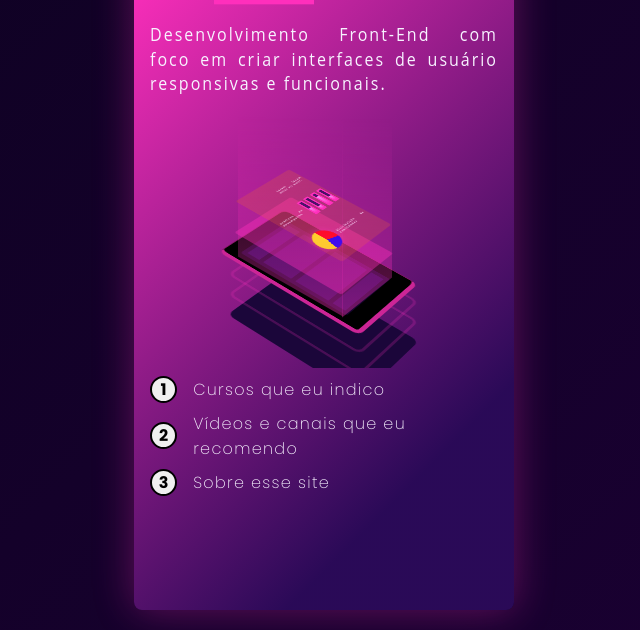
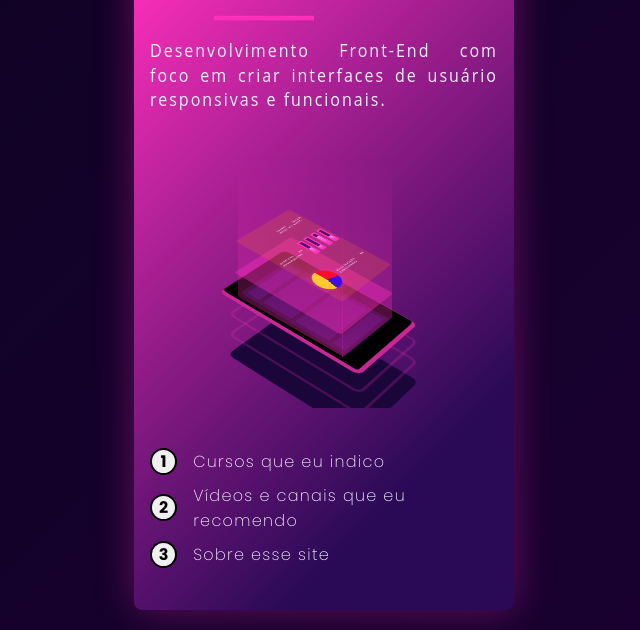
Before and after one commit to DavsonMelo/portfolio, a plain HTML site: page index.html in a window 1280 px wide. Shown: the part 170-800 px from the top of the page, without its empty margins (316-956 px from the left). Drawn offline with Linux system fonts and the light colour scheme; grey boxes are pictures that could not be loaded.

Commit message:
layout inicial - finished

```diff
--- a/style.css
+++ b/style.css
@@ -93,7 +93,7 @@ body {
     display: flex;
     flex-direction: column;
     font-family: 'Open Sans', sans-serif;
-    margin-top: 1.3rem;
+    margin-top: 2.3rem;
     text-align: center;
 }
 
@@ -145,7 +145,7 @@ body {
     flex-direction: column;
     align-items: center;
     justify-content: center;
-    margin-top: 1rem;
+    margin-top: 2.5rem;
     width: 310px;
     height: 260px;
     overflow: hidden;
@@ -468,7 +468,7 @@ body {
     flex-direction: column;
     gap: 0.5rem;
     padding-inline: 1rem;
-    margin-top: 0.5rem;
+    margin-top: 2.5rem;
 }
 
 .cursos h2 {
```
Also changed, not shown: pages/contato.html (+1 -1 lines).
